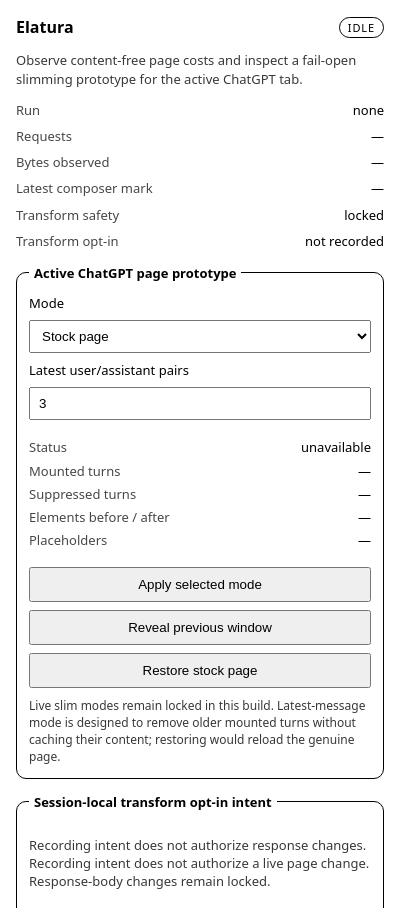
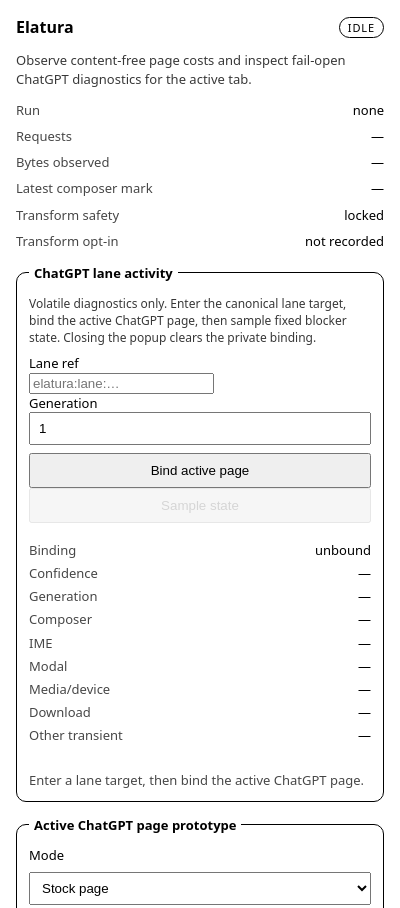
Before and after one commit to teamleaderleo/elatura, a browser extension: page extension/firefox/static/popup.html in a window 400 px wide. Shown: the top 908 px of the page. Drawn offline with Linux system fonts and the light colour scheme; files that its build step writes are made by us from their sources.

Commit message:
Add volatile ChatGPT lane activity panel markup

```diff
--- a/extension/firefox/static/popup.html
+++ b/extension/firefox/static/popup.html
@@ -12,7 +12,7 @@
         <strong>Elatura</strong>
         <span class="mode" id="mode">idle</span>
       </header>
-      <p>Observe content-free page costs and inspect a fail-open slimming prototype for the active ChatGPT tab.</p>
+      <p>Observe content-free page costs and inspect fail-open ChatGPT diagnostics for the active tab.</p>
       <dl>
         <div><dt>Run</dt><dd id="run">none</dd></div>
         <div><dt>Requests</dt><dd id="requests">—</dd></div>
@@ -21,6 +21,44 @@
         <div><dt>Transform safety</dt><dd id="transform-safety">locked</dd></div>
         <div><dt>Transform opt-in</dt><dd id="transform-opt-in">not recorded</dd></div>
       </dl>
+
+      <fieldset id="activity-panel-controls">
+        <legend>ChatGPT lane activity</legend>
+        <p class="note">
+          Volatile diagnostics only. Enter the canonical lane target, bind the active ChatGPT page,
+          then sample fixed blocker state. Closing the popup clears the private binding.
+        </p>
+        <div class="lane-target-grid">
+          <label for="activity-lane-ref">Lane ref</label>
+          <input
+            id="activity-lane-ref"
+            type="text"
+            autocomplete="off"
+            spellcheck="false"
+            placeholder="elatura:lane:…"
+          />
+          <label for="activity-lane-generation">Generation</label>
+          <input id="activity-lane-generation" type="number" min="1" step="1" value="1" />
+        </div>
+        <div class="compact-actions">
+          <button id="activity-bind" type="button">Bind active page</button>
+          <button id="activity-sample" type="button" disabled>Sample state</button>
+        </div>
+        <dl class="compact activity-readout">
+          <div><dt>Binding</dt><dd id="activity-binding">unbound</dd></div>
+          <div><dt>Confidence</dt><dd id="activity-confidence">—</dd></div>
+          <div><dt>Generation</dt><dd id="activity-generation">—</dd></div>
+          <div><dt>Composer</dt><dd id="activity-composer">—</dd></div>
+          <div><dt>IME</dt><dd id="activity-composition">—</dd></div>
+          <div><dt>Modal</dt><dd id="activity-modal">—</dd></div>
+          <div><dt>Media/device</dt><dd id="activity-media">—</dd></div>
+          <div><dt>Download</dt><dd id="activity-download">—</dd></div>
+          <div><dt>Other transient</dt><dd id="activity-transient">—</dd></div>
+        </dl>
+        <output id="activity-panel-status" class="panel-status" aria-live="polite">
+          Enter a lane target, then bind the active ChatGPT page.
+        </output>
+      </fieldset>
 
       <fieldset id="slim-controls">
         <legend>Active ChatGPT page prototype</legend>
```
